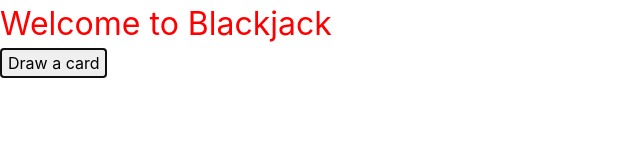
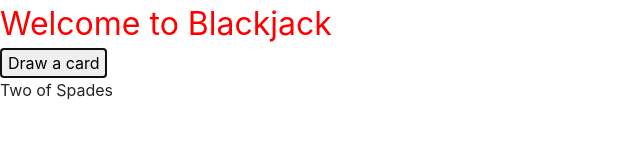
Before and after one commit to justin-capalbo/blackjack, a React app: page / in a window 1280 px wide. Both pictures are taken after a click on the button "Draw a card". Shown: the top 160 px of the page, without its empty margins (0-640 px from the left). Built offline with nearby package versions, Linux system fonts and the light colour scheme.

Commit message:
Fix card rendering

```diff
--- a/src/components/CardBase.jsx
+++ b/src/components/CardBase.jsx
@@ -1,8 +1,9 @@
 import React from 'react';
 import { PropTypes } from 'prop-types';
 
-export const CardBase = (props) => {
-}
+export const CardBase = (props) => (
+    <div>{props.card.face} of {props.card.suit}</div>
+);
 
 CardBase.propTypes = {
     card: PropTypes.object.isRequired
--- a/src/containers/BlackJackContainer.jsx
+++ b/src/containers/BlackJackContainer.jsx
@@ -36,9 +36,8 @@ export class BlackJackContainer extends Component {
                 <Button onClick={this.handleDraw}>Draw a card</Button>
                 {
                     playerHand &&
-                    playerHand.map((data, i) =>{
-                        <CardBase card={data} key={i}></CardBase>
-                    })
+                    playerHand.map((data, i) =>
+                        <CardBase card={data} key={i}></CardBase>)
                 }
             </div>
         );
```
